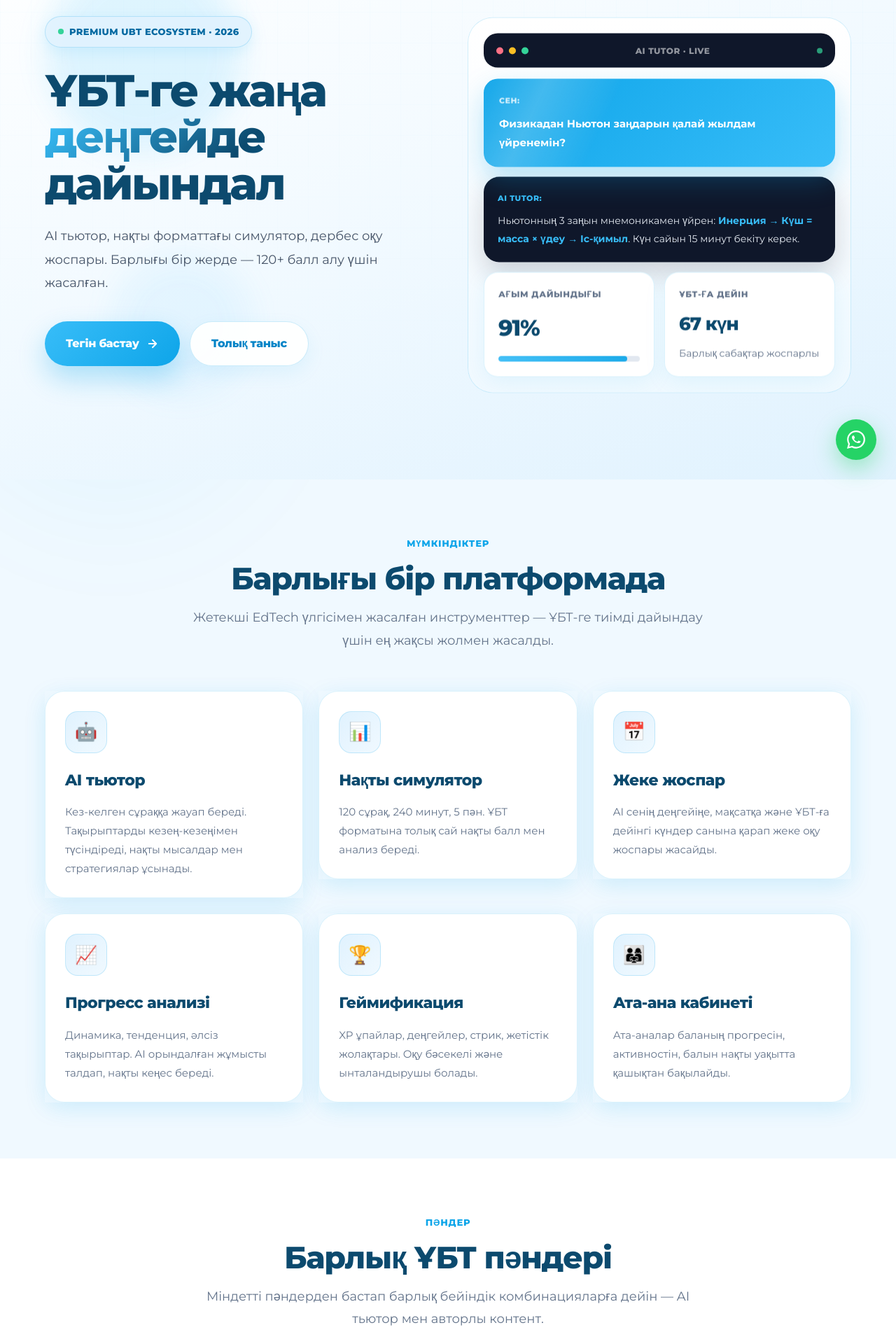
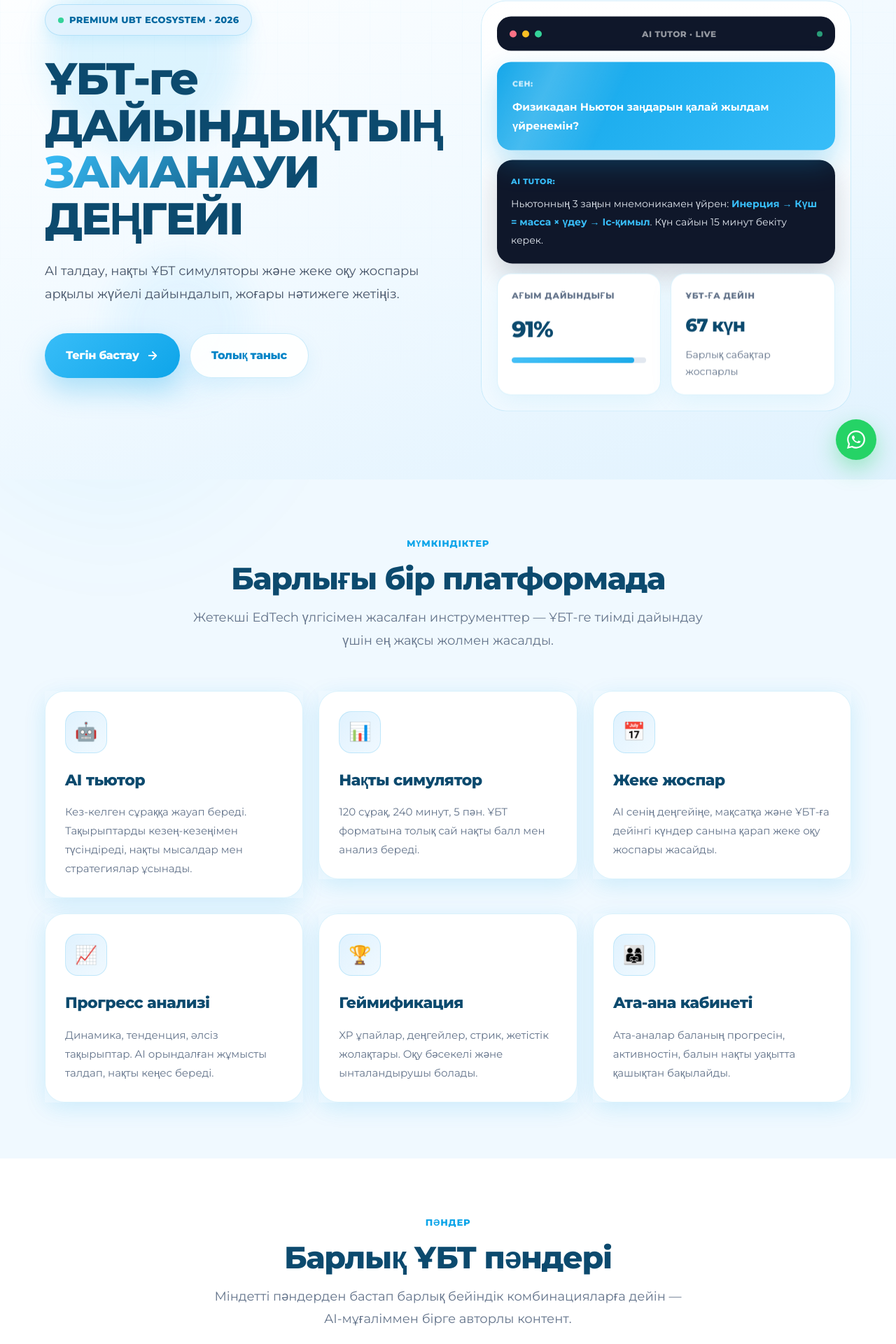
Before and after one commit to khamadi-online-288/khamadi-online, a Next.js app: page / in a window 1280 px wide. Shown: the part 115-2035 px from the top of the page at 70% size. Built offline with nearby package versions, Linux system fonts and the light colour scheme.

Commit message:
update landing page

```diff
--- a/app/page.tsx
+++ b/app/page.tsx
@@ -416,9 +416,9 @@ function Hero() {
               color: '#0c4a6e', marginBottom: 26,
             }}
           >
-            ҰБТ-ге жаңа{' '}
-            <span className="text-gradient">деңгейде</span>
-            <br />дайындал
+            ҰБТ-ге ДАЙЫНДЫҚТЫҢ{' '}
+            <span className="text-gradient">ЗАМАНАУИ</span>
+            <br />ДЕҢГЕЙІ
           </motion.h1>
 
           {/* Subheadline */}
@@ -426,8 +426,8 @@ function Hero() {
             variants={heroItem}
             style={{ fontSize: 18, lineHeight: 1.85, color: '#475569', marginBottom: 38, maxWidth: 560 }}
           >
-            AI тьютор, нақты форматтағы симулятор, дербес оқу жоспары. Барлығы
-            бір жерде — 120+ балл алу үшін жасалған.
+            AI талдау, нақты ҰБТ симуляторы және жеке оқу жоспары арқылы
+            жүйелі дайындалып, жоғары нәтижеге жетіңіз.
           </motion.p>
 
           {/* CTA buttons */}
@@ -619,9 +619,9 @@ function Subjects() {
           <div className="section-kicker">Пәндер</div>
           <h2 className="section-title">Барлық ҰБТ пәндері</h2>
           <p className="section-text">
-            Міндетті пәндерден бастап барлық бейіндік комбинацияларға дейін — AI
-            тьютор мен авторлы контент.
-          </p>
+         Міндетті пәндерден бастап барлық бейіндік комбинацияларға дейін —
+         <span style={{ whiteSpace: "nowrap" }}>AI-мұғаліммен</span> бірге авторлы контент.
+         </p>
         </motion.div>
 
         <motion.div
@@ -668,10 +668,10 @@ function AiTutor() {
           <div style={{ position: 'relative', zIndex: 1 }}>
             <div className="section-kicker light">AI Технология</div>
             <h2 className="ai-title">
-              Нақты уақытта сұраққа жауап беретін AI тьютор
+              Нақты уақытта сұраққа жауап беретін AI мұғалім
             </h2>
             <p className="ai-text">
-              Claude AI негізінде жұмыс істейді — кез-келген пәннен, кез-келген
+              KHAMADI AI негізінде жұмыс істейді — кез-келген пәннен, кез-келген
               деңгейде. Түсіндіреді, мысал береді, стратегия ұсынады. 24/7 қол жетімді.
             </p>
 
@@ -1000,8 +1000,9 @@ function FinalCTA() {
             <div className="section-kicker">Бастау</div>
             <h2 className="cta-title">ҰБТ-ға бірге<br />дайындалайық</h2>
             <p className="cta-text">
-              Ең жақсы нәтиже үшін ең жақсы инструментпен. KHAMADI ONLINE — 120+
-              балл алу жолыңда серіктесің.
+              Ең жақсы нәтиже үшін ең жақсы платформамен.
+              <br />
+              KHAMADI ONLINE — 120+ балл алу жолыңда серіктесің.
             </p>
           </div>
 
```
